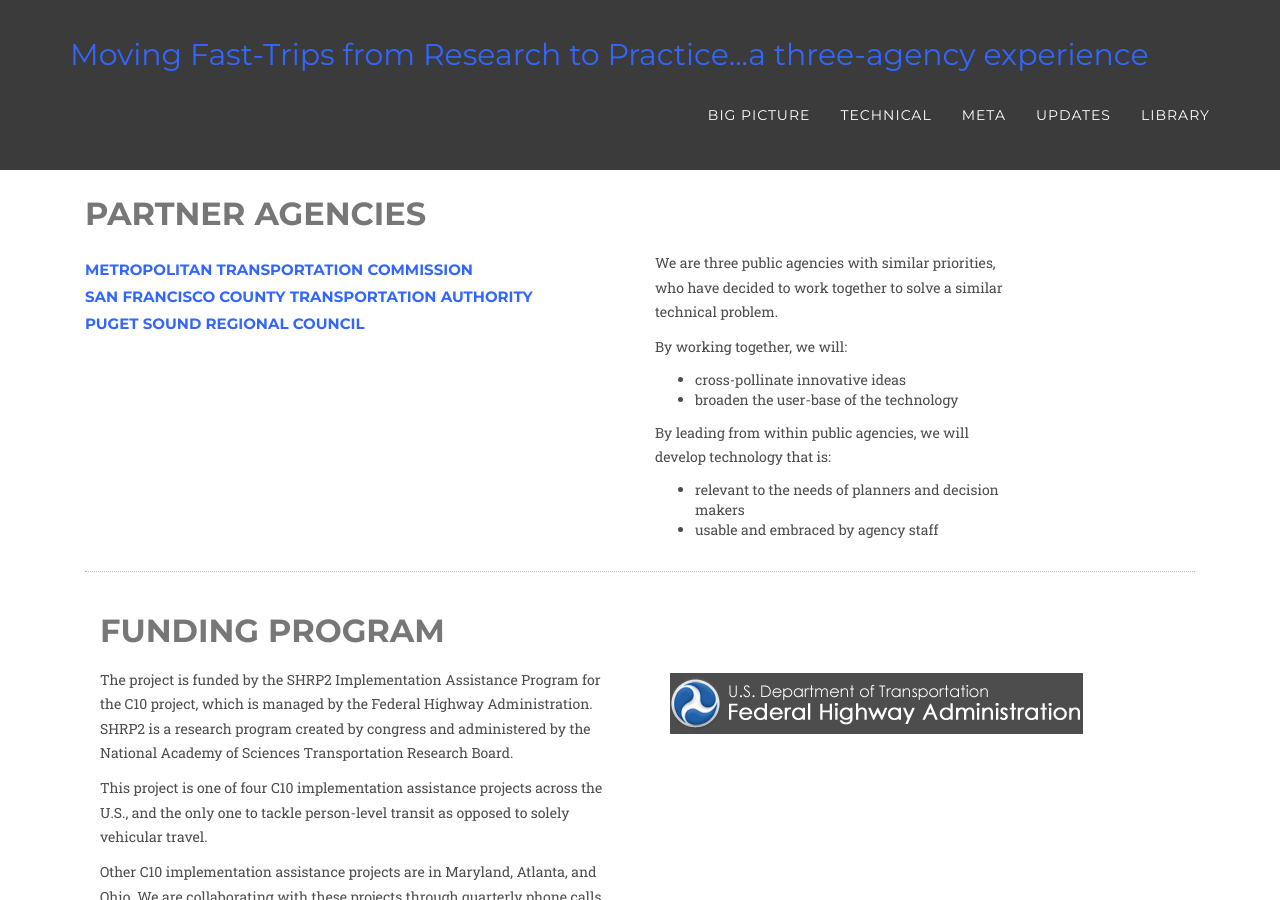
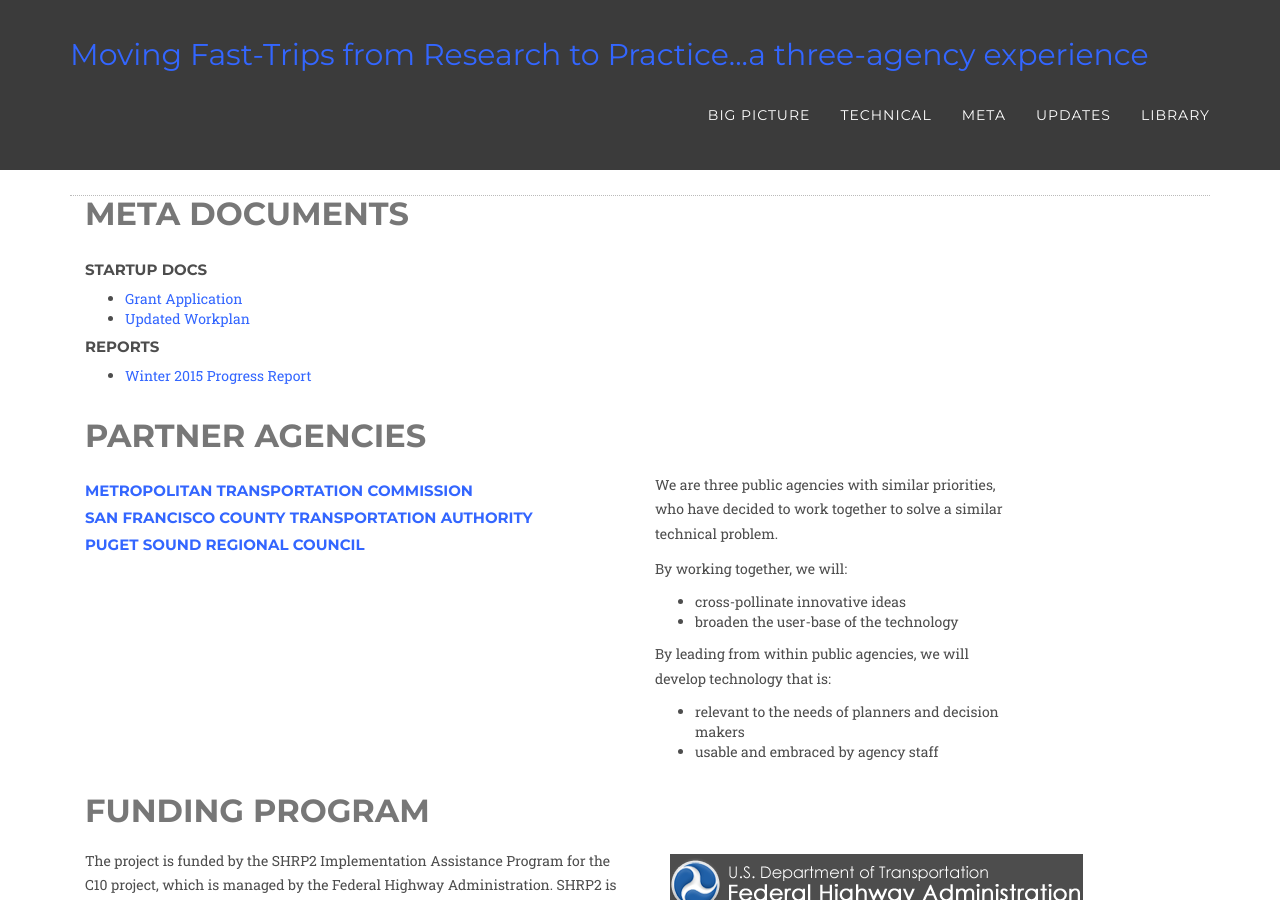
Before and after one commit to BayAreaMetro/fast-trips-project, a Jekyll site: the page built from meta/index.html, in a window 1280 px wide and 900 px high. Built offline with Jekyll 4.4.1, drawn with Linux system fonts in a browser that asks for light colours; some web fonts are replaced.

Commit message:
Updated "meta" section
- Fixed column alignment (missing /div)
- Added docs to top

```diff
--- a/meta/index.html
+++ b/meta/index.html
@@ -3,11 +3,44 @@
 title: meta
 ---
 
+<!-- Workplan, Measurement, Progress Reports -->
+    <div class="col-lg-12 text-left">
+        <h2 class="section-subheading text-muted">Meta Documents</h2>
+        <div class="row">
+        	<div class="col-md-6 text-left">
+                			<p>
+                			<h5>Startup Docs</h5>
+                			<ul>
+                			   <li>
+                			     <a href="{{ site.baseurl }}/library/C10_MTC_Application.pdf">
+                    		     Grant Application
+                    		     </a>
+                    		  </li>
+                    		  <li>
+                			      <a href="{{ site.baseurl }}/library/2015-04-07-RELEASE-Workplan-Technical Memorandum.pdf">
+                    		      Updated Workplan
+                    		      </a>
+                    		  </li>
+                    		</ul>
+                    		<p>
+                    		<h5>Reports</h5>
+                			<ul>
+                			  <li>
+                				<a href="{{ site.baseurl }}/library/2015-04-MTC-SHRP2-Quarterly-Progress-Report.pdf">
+                    			Winter 2015 Progress Report
+                    			</a>
+                    		  </li>
+                    		</ul>
+    		</div>
+
+    	</div>
+    </div>
+
 <!-- Partners Section -->
     <div class="col-lg-12 text-left">
         <h2 class="section-subheading text-muted">Partner Agencies</h2>
         <div class="row">
-        <div class="col-md-6 text-left">
+        	<div class="col-md-6 text-left">
         	{% for agency in site.data.partners.agency_partners %}
                 			<p>
                 			<a href="{{ agency.url }}">
@@ -37,6 +70,7 @@
                     </p>
         	</div>
 
+    	</div>
     	</div>
 
     <div class="faint_border">
```
